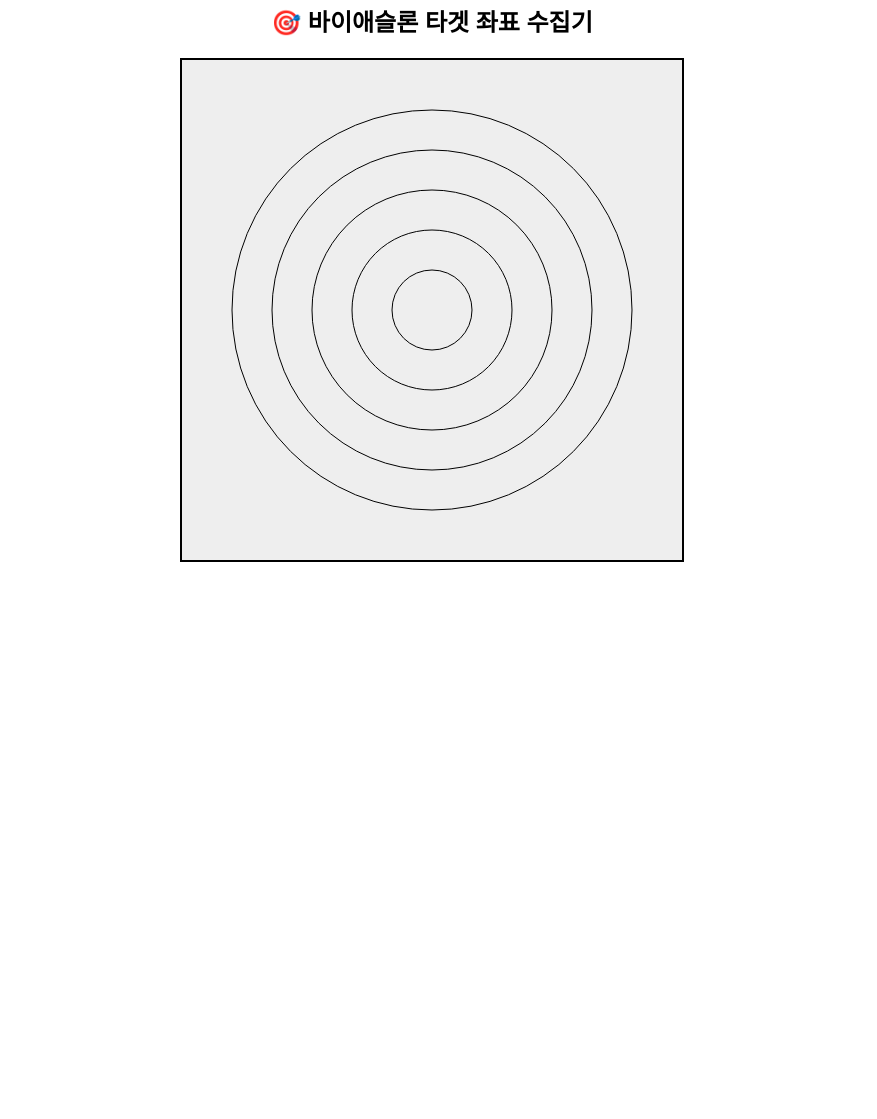
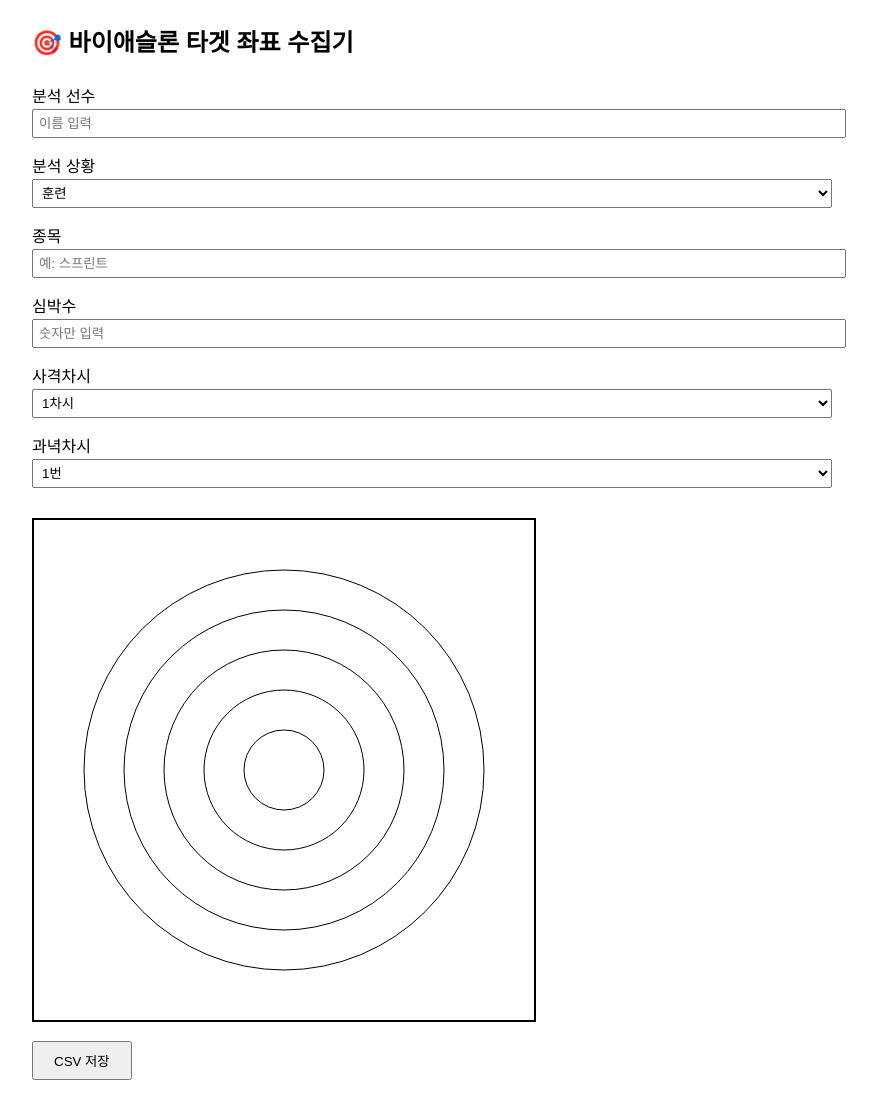
Before and after one commit to parabiomech/biathlon-target, a plain HTML site: page index.html in a window 1280 px wide. Shown: the part 17-1136 px from the top of the page, without its empty margins (208-1085 px from the left). Before the commit the page ends 800 px from the top, so only its background shows below. Drawn offline with Linux system fonts and the light colour scheme.

Commit message:
Update index.html

```diff
--- a/index.html
+++ b/index.html
@@ -2,57 +2,152 @@
 <html lang="ko">
 <head>
   <meta charset="UTF-8">
-  <title>바이애슬론 타겟 좌표 수집</title>
+  <title>Biathlon Target Logger</title>
   <style>
-    body { font-family: sans-serif; text-align: center; }
-    canvas { border: 2px solid #000; cursor: crosshair; }
-    #output { margin-top: 20px; white-space: pre; font-family: monospace; }
+    body {
+      font-family: sans-serif;
+      max-width: 800px;
+      margin: auto;
+      padding: 20px;
+    }
+    canvas {
+      border: 2px solid black;
+      margin-top: 20px;
+      cursor: crosshair;
+    }
+    label {
+      display: inline-block;
+      margin: 5px 0 2px;
+    }
+    input, select {
+      width: 100%;
+      margin-bottom: 10px;
+      padding: 5px;
+    }
+    button {
+      margin-top: 15px;
+      padding: 8px 20px;
+    }
+    #output {
+      white-space: pre;
+      margin-top: 20px;
+      font-family: monospace;
+    }
   </style>
 </head>
 <body>
   <h2>🎯 바이애슬론 타겟 좌표 수집기</h2>
-  <canvas id="targetCanvas" width="500" height="500"></canvas>
+
+  <form id="tagForm">
+    <label>분석 선수</label>
+    <input type="text" id="athlete" placeholder="이름 입력">
+
+    <label>분석 상황</label>
+    <select id="situation">
+      <option>훈련</option>
+      <option>경기</option>
+    </select>
+
+    <label>종목</label>
+    <input type="text" id="event" placeholder="예: 스프린트">
+
+    <label>심박수</label>
+    <input type="number" id="heartrate" placeholder="숫자만 입력">
+
+    <label>사격차시</label>
+    <select id="shootingRound">
+      <option value="1">1차시</option>
+      <option value="2">2차시</option>
+      <option value="3">3차시</option>
+      <option value="4">4차시</option>
+    </select>
+
+    <label>과녁차시</label>
+    <select id="targetIndex">
+      <option value="1">1번</option>
+      <option value="2">2번</option>
+      <option value="3">3번</option>
+      <option value="4">4번</option>
+      <option value="5">5번</option>
+    </select>
+  </form>
+
+  <canvas id="canvas" width="500" height="500"></canvas>
+  <br>
+  <button onclick="downloadCSV()">CSV 저장</button>
+
   <div id="output"></div>
 
   <script>
-    const canvas = document.getElementById("targetCanvas");
+    const canvas = document.getElementById("canvas");
     const ctx = canvas.getContext("2d");
     const output = document.getElementById("output");
     const coords = [];
 
-    // 배경 그리기 (원형 표적)
     function drawTarget() {
       ctx.clearRect(0, 0, canvas.width, canvas.height);
-      ctx.fillStyle = "#eee";
+      ctx.fillStyle = "#fff";
       ctx.fillRect(0, 0, canvas.width, canvas.height);
 
+      // 단순 원형 표적 그리기
       ctx.strokeStyle = "#000";
       for (let r = 200; r >= 20; r -= 40) {
         ctx.beginPath();
-        ctx.arc(canvas.width/2, canvas.height/2, r, 0, Math.PI * 2);
+        ctx.arc(250, 250, r, 0, 2 * Math.PI);
         ctx.stroke();
       }
     }
 
-    // 좌표 찍기
     canvas.addEventListener("click", (e) => {
       const rect = canvas.getBoundingClientRect();
-      const x = e.clientX - rect.left;
-      const y = e.clientY - rect.top;
+      const x = Math.round(e.clientX - rect.left);
+      const y = Math.round(e.clientY - rect.top);
 
-      coords.push({ x: Math.round(x), y: Math.round(y) });
+      coords.push({ x, y });
       drawTarget();
+
+      // 마커 다시 그림
       coords.forEach((pt, i) => {
         ctx.fillStyle = "red";
         ctx.beginPath();
         ctx.arc(pt.x, pt.y, 5, 0, Math.PI * 2);
         ctx.fill();
-        ctx.fillText(i + 1, pt.x + 8, pt.y - 8);
+        ctx.fillText(i + 1, pt.x + 6, pt.y - 6);
       });
 
       output.textContent = JSON.stringify(coords, null, 2);
     });
 
+    function downloadCSV() {
+      const now = new Date();
+      const dateStr = now.toISOString();
+
+      const data = {
+        date: dateStr,
+        athlete: document.getElementById("athlete").value,
+        situation: document.getElementById("situation").value,
+        event: document.getElementById("event").value,
+        heartrate: document.getElementById("heartrate").value,
+        shootingRound: document.getElementById("shootingRound").value,
+        targetIndex: document.getElementById("targetIndex").value,
+        points: coords
+      };
+
+      let csv = "날짜,선수,상황,종목,심박수,사격차시,과녁차시,x,y\n";
+      data.points.forEach(pt => {
+        csv += `${data.date},${data.athlete},${data.situation},${data.event},${data.heartrate},${data.shootingRound},${data.targetIndex},${pt.x},${pt.y}\n`;
+      });
+
+      const blob = new Blob([csv], { type: "text/csv;charset=utf-8;" });
+      const url = URL.createObjectURL(blob);
+      const link = document.createElement("a");
+      link.setAttribute("href", url);
+      link.setAttribute("download", "biathlon_target.csv");
+      document.body.appendChild(link);
+      link.click();
+      document.body.removeChild(link);
+    }
+
     drawTarget();
   </script>
 </body>
```
